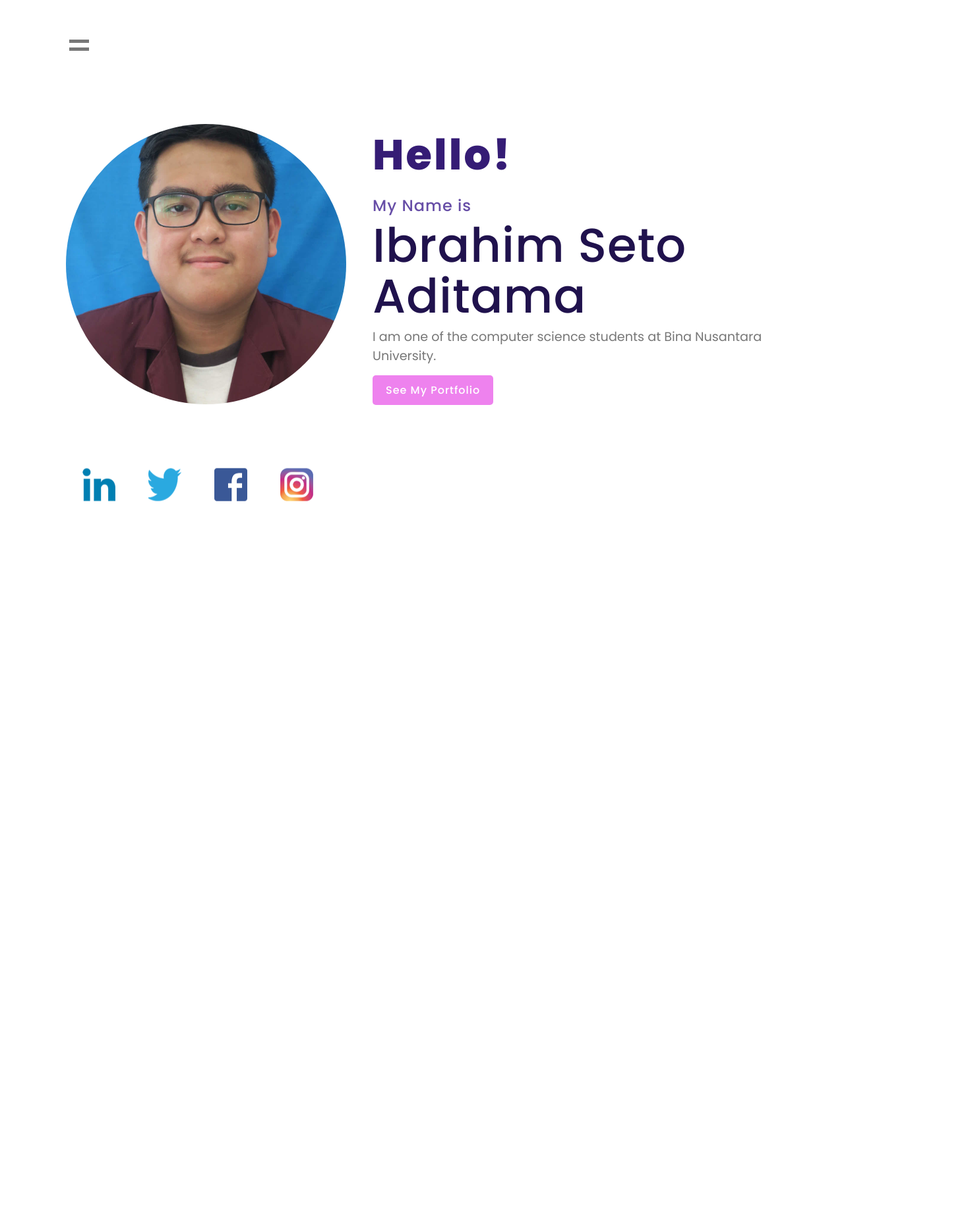
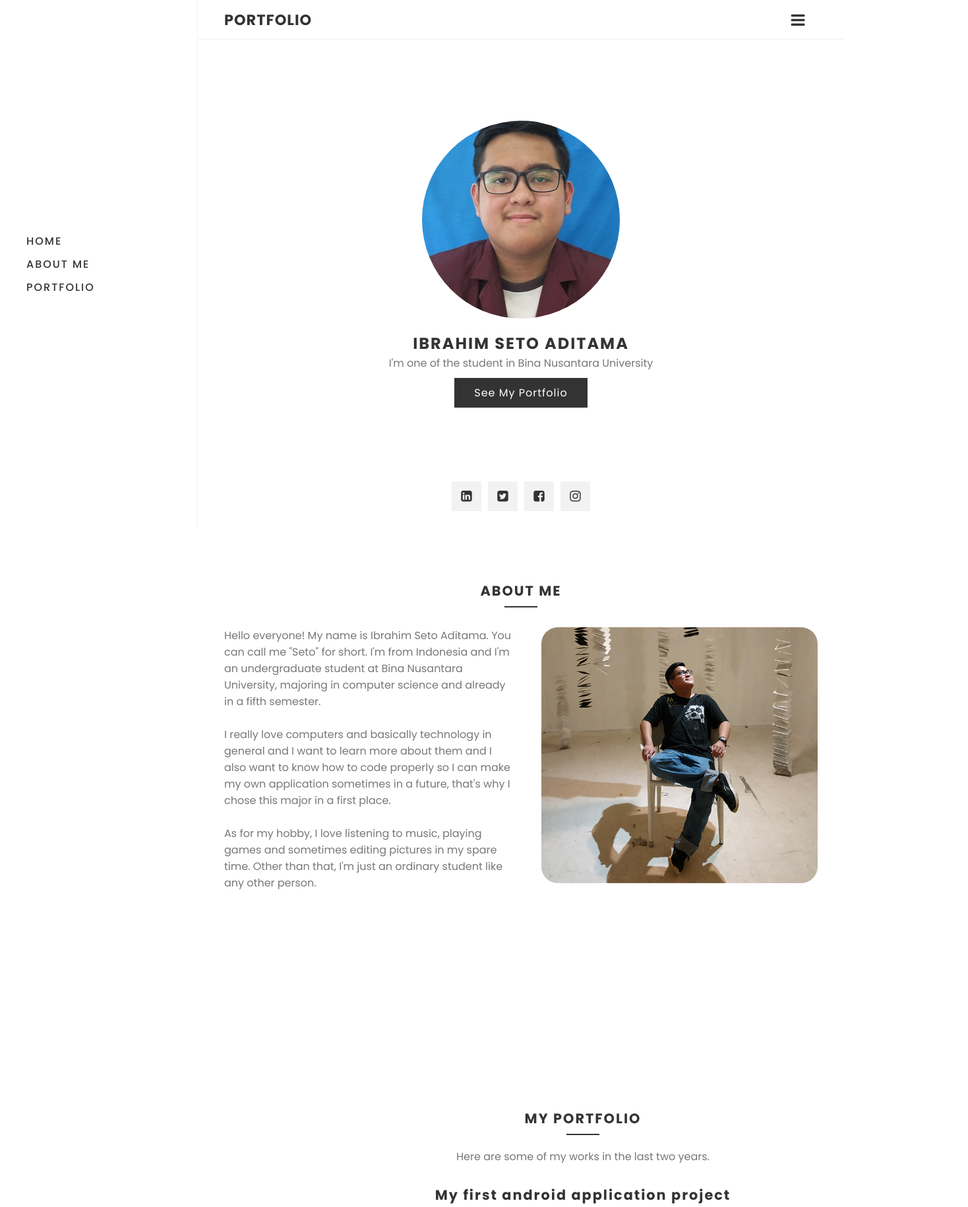
Before and after one commit to SetoAditama/setoaditama.github.io, a plain HTML site: page index.html in a window 1280 px wide. Shown: the top 1830 px of the page at 66% size, 1468 px wide, since content can reach past the window. Before the commit the page ends 800 px from the top, so only its background shows below. Drawn offline with Linux system fonts and the light colour scheme.

Commit message:
rework website

```diff
--- a/css/index.css
+++ b/css/index.css
@@ -5,36 +5,157 @@
     padding: 0;
     box-sizing: border-box;
     font-family: 'Poppins', sans-serif;
+    scroll-behavior: smooth;
+}
+
+:root{
+    --black: #333;
+    --black2: #333;
+    --white: #fff;
+    --white2: #fff;
 }
 
 body{
     overflow-x: hidden;
 }
 
+.container{
+    position: relative;
+    width: 100%;
+}
+
 .navigation{
-    position: absolute;
-    top: 0;
-    left: -100%;
-    width: 100%;
-    height: 100vh;
+    position:fixed;
+    width: 300px;
+    height: 100%;
+    border-right: 1px solid rgba(0, 0, 0, 0.05);
+    background: var(--white2);
     display: flex;
-    background: #6a329f;
     justify-content: center;
     align-items: center;
-    transition: 1s;
+    overflow: hidden;
+    transition: width 0.5s;
 }
 
 .navigation.active{
+    width: 0;
+}
+
+.navigation ul{
+    position: relative;
+    top: 0;
     left: 0;
+    width: 100%;
+    padding: 20px 40px;
+}
+
+.navigation ul li{
+    position: relative;
+    width: 100%;
+    list-style: none;
+}
+
+.navigation ul li a{
+    position: relative;
+    display: block;
+    width: 100%;
+    margin: 10px 0;
+    white-space: normal;
+    display: flex;
+    text-decoration: none;
+    color: var(--black);
+    font-weight: 500;
+    letter-spacing: 2px;
+}
+
+.navigation ul li a:hover{
+    color: darkmagenta;
+}
+
+.main{
+    position: absolute;
+    width: calc(100% - 300px);
+    left: 300px;
+    background: var(--white);
+    min-height: 100vh;
+    transition: width 0.5s, left 0.5s;
+}
+
+.main.active{
+    width: calc(100% - 0px);
+    left: 0px;
+}
+
+.main .topbar{
+    position: fixed;
+    top: 0;
+    width: calc(100% - 300px);
+    left: 300px;
+    background: var(--white2);
+    border-bottom: 1px solid rgba(0, 0, 0, 0.05);
+    height: 60px;
+    padding: 0 40px;
+    display: flex;
+    justify-content: space-between;
+    align-items: center;
+    z-index: 10000;
+    transition: width 0.5s, left 0.5s;
+}
+
+.main .topbar.active{
+    width: calc(100% - 0px);
+    left: 0px;
+}
+
+.main .topbar .logo{
+    color: var(--black);
+    font-weight: 700;
+    text-decoration: none;
+    font-size: 1.4em;
+    letter-spacing: 1px;
+}
+
+.main .topbar .toggle{
+    position: relative;
+    width: 60px;
+    height: 60px;
+    cursor: pointer;
+    display: flex;
+    justify-content: center;
+    align-items: center;
+    font-size: 24px;
+    color: var(--black);
+}
+
+section{
+    position: relative;
+    min-height: 100vh;
 }
 
 .banner{
-    position: relative;
-    width: 50%;
-    height: 100%;
+    display: flex;
+    justify-content: center;
+    align-items: center;
+    padding: 0 20px;
 }
 
-.cover{
+.banner .content{
+    display: flex;
+    flex-direction: column;
+    align-items: center;
+    justify-content: center;
+}
+
+.banner .pfp{
+    position: relative;
+    width: 300px;
+    height: 300px;
+    overflow: hidden;
+    border-radius: 50%;
+    margin-bottom: 20px;
+}
+
+.banner .pfp img{
     position: absolute;
     top: 0;
     left: 0;
@@ -43,236 +164,167 @@ body{
     object-fit: cover;
 }
 
-.navlink{
+h2{
     position: relative;
-    width: 50%;
-    height: 100%;
-    display: flex;
-    align-items: center;
+    font-size: 1.5em;
+    color: var(--black);
+    letter-spacing: 2px;
 }
 
-.navlink ul{
-    position: relative;
-    width: 100%;
-}
-
-.navlink ul li{
-    position: relative;
-    list-style: none;
-}
-
-.navlink ul li a{
-    position: relative;
-    color: white;
-    font-size: 2em;
-    font-weight: 500;
-    text-decoration: none;
-    margin: 5px 0;
-    margin-left: 100px;
-    display: inline-block;
-    letter-spacing: 1px;
-}
-
-.navlink ul li a:hover{
-    color: aqua;
-
-}
-
-.sect{
-    position: relative;
-    left: 0;
-    width: 100%;
-    min-height: 100vh;
-    padding: 100px;
-    display: flex;
-    justify-content: space-between;
-    align-items: center;
-    transition: 1s;
-}
-
-.sect.active{
-    left: 100%;
-}
-
-header{
-    position: absolute;
-    top: 0;
-    left: 0;
-    width: 100%;
-    padding: 48px 100px;
-    display: flex;
-    justify-content: space-between;
-    align-items: center;
-    transition: 0.5s;
-}
-
-.toggle{
-    position: relative;
-    left: 0;
-    width: 40px;
-    height: 40px;
-    display: flex;
-    justify-content: center;
-    align-items: center;
-    cursor: pointer;
-    transition: 0.5s;
-    /* background: #ccc; */
-}
-
-.toggle.active{
-    left: -200px;
-}
-
-.toggle::before{
-    content: '';
-    position: absolute;
-    width: 30px;
-    height: 5px;
-    background: #777;
-    transform: translateY(-6px);
-    transition: 0.5s;
-}
-
-.toggle::after{
-    content: '';
-    position: absolute;
-    width: 30px;
-    height: 5px;
-    background: #777;
-    transform: translateY(6px);
-    transition: 0.5s;
-}
-
-.toggle.active::before{
-    transform: translateY(0px) rotate(45deg);
-    background: white;
-}
-
-.toggle.active::after{
-    transform: translateY(0px) rotate(-45deg);
-    background: white;
-}
-
-
-.sect .pfp{
-    position: relative;
-    min-width: 425px;
-    height: 425px;
-    border-radius: 50%;
-    overflow: hidden;
-}
-
-.sect .content{
-    max-width: 850px;
-    margin-left: 40px;
-
-}
-
-.sect .content h1{
-    font-weight: 800;
-    letter-spacing: 3px;
-    color: #351c75;
-    font-size: 4em;
-}
-
-.sect .content h2{
-    font-weight: 475;
-    letter-spacing: 1px;
-    color: #674ea7;
-    line-height: 2.5em;
-}
-
-.sect .content h2 span{
-    font-weight: 500;
-    color: #20124d;
-    font-size: 3em;
-}
-
-.sect .content p{
+p{
     color: #777;
-    font-size: 1.2em;
-    margin-bottom: 15px;
 }
 
 .btn{
     position: relative;
     display: inline-block;
-    padding: 10px 20px;
+    padding: 10px 30px;
+    background-color: var(--black2);
+    color: #fff;
+    font-weight: 400;
+    letter-spacing: 1px;
+    margin-top: 10px;
     text-decoration: none;
-    background: violet;
-    color: white;
-    font-weight: 450;
-    border-radius: 5px;
-    letter-spacing: 1px;
 }
 
-footer{
+.sosmed{
     position: absolute;
-    bottom: 0;
-    left: 0;
-    padding: 10px 100px;
+    bottom: 20px;
     display: flex;
-    justify-content: space-between;
-    align-items: center;
 }
 
-.social{
-    position: relative;
-    display: flex;
-    align-items: center;
-}
-
-.social li{
+.sosmed li{
     list-style: none;
 }
 
-.social li a{
+.sosmed li a{
+    display: inline-block;
+    width: 45px;
+    height: 45px;
+    background: rgba(0, 0, 0, 0.05);
+    margin: 5px;
+    display: flex;
+    justify-content: center;
+    align-items: center;
+    text-decoration: none;
+    color: var(--black);
+    font-size: 1.2em;
+}
+
+.sosmed li a:hover{
+    background: var(--black2);
+    color: #fff;
+}
+
+.adjust{
     position: relative;
-    /* margin-right: 20px; */
+    min-height: 100vh;
+    padding: 0 40px;
+    padding-top: 80px;
+    background: var(--white);
     display: inline-block;
-    transform: scale(0.5);
+}
+
+.title{
+    width: 100%;
+    text-align: center;
+    /* display: flex;
+    justify-content: center;
+    align-items: center;
+    flex-direction: column; */
+}
+
+.title h2{
+    position: relative;
+    letter-spacing: 2px;
+    font-size: 1.3em;
+    margin-bottom: 30px;
+}
+
+.title h2::before{
+    content: '';
+    position: absolute;
+    left: 50%;
+    transform: translateX(-50%);
+    bottom: -10px;
+    width: 50px;
+    height: 2px;
+    background: var(--black);
 }
 
 
-/*===== RESPONSIVENESS =====*/
-@media (max-width: 991px) {
-    .sect{
-        padding: 40px;
-        flex-direction: column;
-        justify-content: center;
-    }
-    header, footer{
-        padding: 20px 40px;
-    }
-    .sect .pfp{
-        width: 250px;
-        min-width: 250px;
-        height: 250px;
-        margin-top: 100px;
-    }
-    .sect .content{
-        margin-bottom: 100px;
-        margin-left: 0;
-        max-width: 100%;
-    }
-    footer{
-        flex-direction: column;
-        align-items: flex-start;
-    }
-    .sect .content h2 span{
-        font-size: 2em;
-    }
-    .banner{
-        display: none;
-    }
-    .navlink{
-        width: 100%;
-    }
-    .toggle.active{
-        left: -120px;
-    }
-    .navlink ul li a{
-        font-size: 1.5em;
-        margin-left: 50px;
-    }
+
+.aboutme .content{
+    display: flex;
+    justify-content: space-between;
+    margin-top: 40px;
 }
+
+.aboutme .content .textBox{
+    width: 49%;
+    min-width: 49%;
+}
+
+.aboutme .content .imgme{
+    margin-left: 40px;
+}
+
+.aboutme .content .imgme img{
+    max-width: 100%;
+    border-radius: 25px;
+}
+
+.subtitle{
+    width: 100%;
+    text-align: center;
+}
+
+.subtitle h2{
+    position: relative;
+    justify-content: center;
+    letter-spacing: 2px;
+    font-size: 1.3em;
+    margin-top: 30px;
+    margin-bottom: 5px;
+}
+
+
+/* .subtitle h2::before{
+    content: '';
+    position: absolute;
+    left: 50%;
+    transform: translateX(-50%);
+    bottom: -10px;
+    width: 50px;
+    height: 2px;
+    background: var(--black);
+} */
+
+.portfolio .content{
+    display: grid;
+    grid-template-columns: repeat(4, 1fr);
+    grid-gap: 100px;
+    margin: 30px 0;
+}
+
+
+.portfolio .content .appBox{
+    border: 1px solid rgba(0, 0, 0, 0.05);
+    padding: 50px 20px;
+    display: flex;
+    background: var(--white2);
+    justify-content: center;
+    align-items: center;
+    flex-direction: column;
+}
+
+
+/* .portfolio .content .appBox h2{
+    width: 100%;
+    text-align: center;
+    position: relative;
+    letter-spacing: 2px;
+    font-size: 1.3em;
+    margin-top: 35px;
+    margin-bottom: 20px;
+} */
--- a/index.html
+++ b/index.html
@@ -7,60 +7,104 @@
 
 
     <link href="https://fonts.googleapis.com/icon?family=Material+Icons" rel="stylesheet">
+    <link rel="stylesheet" href="https://cdnjs.cloudflare.com/ajax/libs/font-awesome/4.7.0/css/font-awesome.css"
+    integrity="sha512-5A8nwdMOWrSz20fDsjczgUidUBR8liPYU+WymTZP1lmY9G6Oc7HlZv156XqnsgNUzTyMefFTcsFH/tnJE/+xBg=="
+    crossorigin="anonymous" referrerpolicy="no-referrer"/>
     <link rel="stylesheet" href="./css/index.css"/>
     <!-- <script src="./js/index-script.js"></script> -->
 
     <title>Portfolio</title>
 </head>
 <body>
-    <div class="navigation">
-        <div class="banner">
-            <img src="./images/banner-2.png" alt="" class="cover">
+    <div class="container">
+        <div class="navigation">
+            <ul>
+                <li><a href="#banner">HOME</a></li>
+                <li><a href="#aboutme">ABOUT ME</a></li>
+                <li><a href="#portfolio">PORTFOLIO</a></li>
+            </ul>
         </div>
-        <div class="navlink">
-            <ul>
-                <li><a href="#">HOME</a></li>
-                <li><a href="#">ABOUT ME</a></li>
-                <li><a href="#">PORTFOLIO</a></li>
-                <!-- <li><a href="#">CONTACT</a></li> -->
-            </ul>
+        <div class="main">
+            <div class="topbar">
+                <a href="#" class="logo">PORTFOLIO</a>
+                <div class="toggle">
+                    <i class="fa fa-bars" aria-hidden="true"></i>
+                </div>
+            </div>
+            <section class="banner" id="banner">
+                <div class="content">
+                    <div class="pfp">
+                        <img src="./images/mypfp.jpg" alt="">
+                    </div>
+                    <h2>IBRAHIM SETO ADITAMA</h2>
+                    <p>I'm one of the student in Bina Nusantara University</p>
+                    <a href="#" class="btn">See My Portfolio</a>
+                    <ul class="sosmed">
+                        <li><a href="https://www.linkedin.com/in/ibrahim-seto-aditama-12515417b/" target="_blank"><i class="fa fa-linkedin-square" aria-hidden="true"></i></a></li>
+                        <li><a href="https://twitter.com/Seto_Aditama" target="_blank"><i class="fa fa-twitter-square" aria-hidden="true"></i></a></li>
+                        <li><a href="https://www.facebook.com/profile.php?id=100012726155957" target="_blank"><i class="fa fa-facebook-square" aria-hidden="true"></i></a></li>
+                        <li><a href="https://www.instagram.com/seto_aditama/" target="_blank"><i class="fa fa-instagram" aria-hidden="true"></i></a></li>
+                    </ul>
+                </div>
+            </section>
+
+            <section class="aboutme adjust" id="aboutme">
+                <div class="title">
+                    <h2>ABOUT ME</h2>
+                </div>
+                <div class="content">
+                    <div class="textBox">
+                        <p>Hello everyone! My name is Ibrahim Seto Aditama. You can call me "Seto" for short.
+                            I'm from Indonesia and I'm an undergraduate student at Bina Nusantara University, majoring in computer
+                            science and already in a fifth semester.<br><br>I really love computers and basically technology in general
+                            and I want to learn more about them and I also want to know how to code properly so I can make my own
+                            application sometimes in a future, that's why I chose this major in a first place.<br><br>As for my hobby,
+                            I love listening to music, playing games and sometimes editing pictures in my spare time. Other than that,
+                            I'm just an ordinary student like any other person.</p>
+                    </div>
+                    <div class="imgme">
+                        <img src="./images/aboutme-banner.png" alt="">
+                    </div>
+                </div>
+            </section>
+
+            <section class="portfolio adjust" id="portfolio">
+                <div class="title">
+                    <h2>MY PORTFOLIO</h2>
+                    <p>Here are some of my works in the last two years.</p>
+                </div>
+                <div class="subtitle">
+                    <h2>My first android application project</h2>
+                </div>
+                <div class="content">
+                    <div class="appBox">
+                        <img src="./images/temp-app-one.png" alt="">
+                    </div>
+                    <div class="appBox">
+                        <img src="./images/app-two.png" alt="">
+                    </div>
+                    <div class="appBox">
+                        <img src="./images/app-three.png" alt="">
+                    </div>
+                    <div class="appBox">
+                        <img src="./images/app-four.png" alt="">
+                    </div>
+                </div>
+            </section>
+
         </div>
     </div>
 
-    <section class="sect">
-        <header>
-            <div class="toggle"></div>
-        </header>
-
-        <div class="pfp">
-            <img src="./images/pfp.jpg" alt="" class="cover">
-        </div>
-        <div class="content">
-            <h1>Hello!</h1>
-            <h2>My Name is<br><span>Ibrahim Seto Aditama</span></h2>
-            <p>I am one of the computer science students at Bina Nusantara University.</p>
-            <a href="#" class="btn">See My Portfolio</a>
-        </div>
-
-        <footer>
-            <ul class="social">
-                <li><a href="https://www.linkedin.com/in/ibrahim-seto-aditama-12515417b/" target="_blank"><img src="./images/icon-linkedin-edited.png" alt=""></a></li>
-                <li><a href="https://twitter.com/Seto_Aditama" target="_blank"><img src="./images/icon-twitter-edited.png" alt=""></a></li>
-                <li><a href="https://www.facebook.com/profile.php?id=100012726155957" target="_blank"><img src="./images/icon-fb.png" alt=""></a></li>
-                <li><a href="https://www.instagram.com/seto_aditama/" target="_blank"><img src="./images/icon-ig-edited.png" alt=""></a></li>
-            </ul>
-        </footer>
-
-    </section>
-
     <script>
-        let menuToggle = document.querySelector('.toggle');
+        let toggle = document.querySelector('.toggle');
+        let topbar = document.querySelector('.topbar');
         let navigation = document.querySelector('.navigation');
-        let sect = document.querySelector('.sect');
-        menuToggle.onclick = function() {
-            menuToggle.classList.toggle('active');
+        let main = document.querySelector('.main');
+        toggle.onclick = function() {
+            toggle.classList.toggle('active');
+            topbar.classList.toggle('active');
             navigation.classList.toggle('active');
-            sect.classList.toggle('active');
+            main.classList.toggle('active');
         }
     </script>
 
```
Also changed, not shown: images/aboutme-banner.png (added), images/app-four.png (added), images/app-three.png (added), images/app-two.png (added), images/img-aboutme.png (added), images/mypfp.jpg (added), images/pfp.jpg (deleted), images/seto-pfp.jpg (added), images/temp-app-one.png (added).
